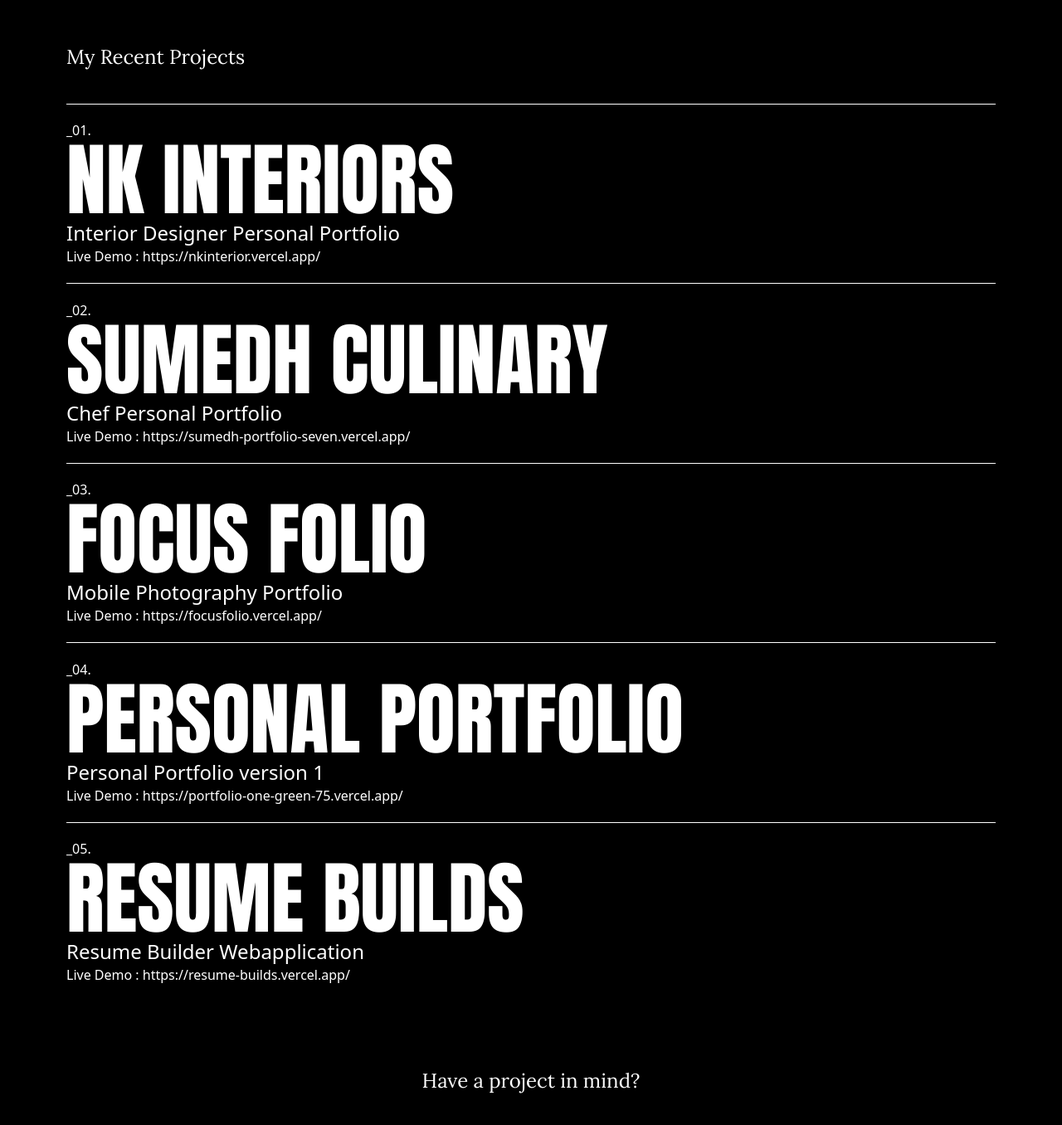
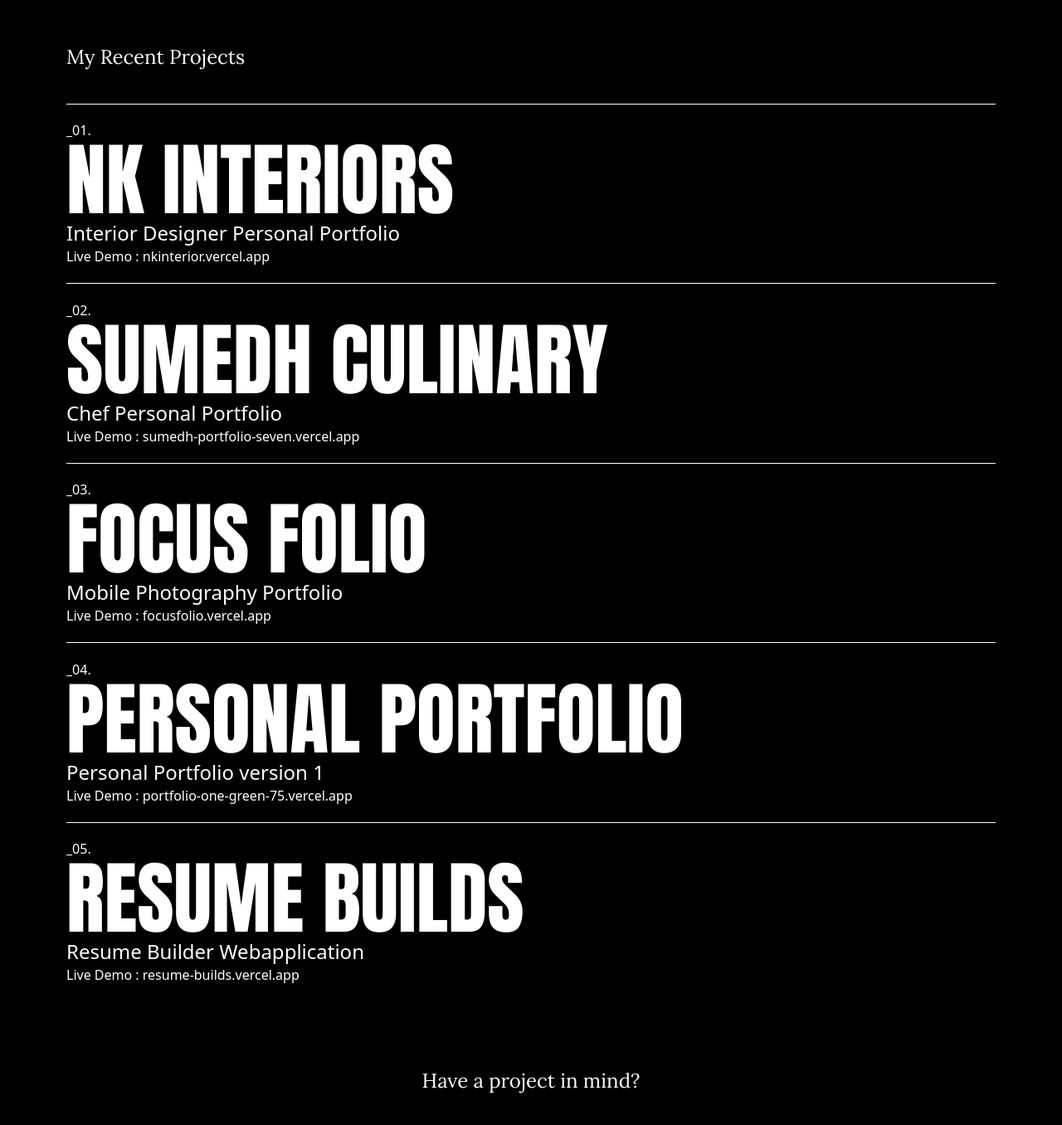
Before and after one commit to rushikesh-2104/portfoliov2, a Next.js app: page / in a window 1280 px wide. Shown: the part 2490-3846 px from the top of the page at 83% size. Built offline with nearby package versions, Linux system fonts and the light colour scheme.

Commit message:
working project links

```diff
--- a/app/page.tsx
+++ b/app/page.tsx
@@ -321,7 +321,7 @@ export default function Home() {
             <div>
             <span className={`${anton.className} text-4xl md:text-8xl hover:text-green-400`}>NK INTERIORS</span> <br />
             <span className="md:text-2xl text-sm">Interior Designer Personal Portfolio</span> <br />
-            <span className="cursor-pointer hover:text-green-500">Live Demo : https://nkinterior.vercel.app/ </span>
+            <span className="cursor-pointer hover:text-green-500">Live Demo : <a href="https://nkinterior.vercel.app/">nkinterior.vercel.app</a> </span>
             </div>
           </div>
 
@@ -331,7 +331,7 @@ export default function Home() {
             <div>
             <span className={`${anton.className} text-4xl md:text-8xl hover:text-green-400`}>SUMEDH CULINARY</span> <br />
             <span className="md:text-2xl text-sm">Chef Personal Portfolio</span> <br />
-            <span className="cursor-pointer hover:text-green-500">Live Demo : https://sumedh-portfolio-seven.vercel.app/ </span>
+            <span className="cursor-pointer hover:text-green-500">Live Demo : <a href="https://sumedh-portfolio-seven.vercel.app/">sumedh-portfolio-seven.vercel.app</a>  </span>
             </div>
           </div>
 
@@ -341,7 +341,7 @@ export default function Home() {
             <div>
             <span className={`${anton.className} text-4xl md:text-8xl hover:text-green-400`}>FOCUS FOLIO</span> <br />
             <span className="md:text-2xl text-sm">Mobile Photography Portfolio</span> <br />
-            <span className="cursor-pointer hover:text-green-500">Live Demo : https://focusfolio.vercel.app/ </span>
+            <span className="cursor-pointer hover:text-green-500">Live Demo : <a href="https://focusfolio.vercel.app/"> focusfolio.vercel.app </a> </span>
             </div>
           </div>
 
@@ -351,7 +351,7 @@ export default function Home() {
             <div>
             <span className={`${anton.className} text-4xl md:text-8xl hover:text-green-400`}>PERSONAL PORTFOLIO</span> <br />
             <span className="md:text-2xl text-sm">Personal Portfolio version 1</span> <br />
-            <span className="cursor-pointer hover:text-green-500">Live Demo : https://portfolio-one-green-75.vercel.app/ </span>
+            <span className="cursor-pointer hover:text-green-500">Live Demo : <a href="https://portfolio-one-green-75.vercel.app/">portfolio-one-green-75.vercel.app</a>  </span>
             </div>
           </div>
 
@@ -361,7 +361,7 @@ export default function Home() {
             <div>
             <span className={`${anton.className} text-4xl md:text-8xl hover:text-green-400`}>RESUME BUILDS</span> <br />
             <span className="md:text-2xl text-sm">Resume Builder Webapplication</span> <br />
-            <span className="cursor-pointer hover:text-green-500">Live Demo : https://resume-builds.vercel.app/ </span>
+            <span className="cursor-pointer hover:text-green-500">Live Demo : <a href="https://resume-builds.vercel.app/"> resume-builds.vercel.app </a>  </span>
             </div>
           </div>
 
```
